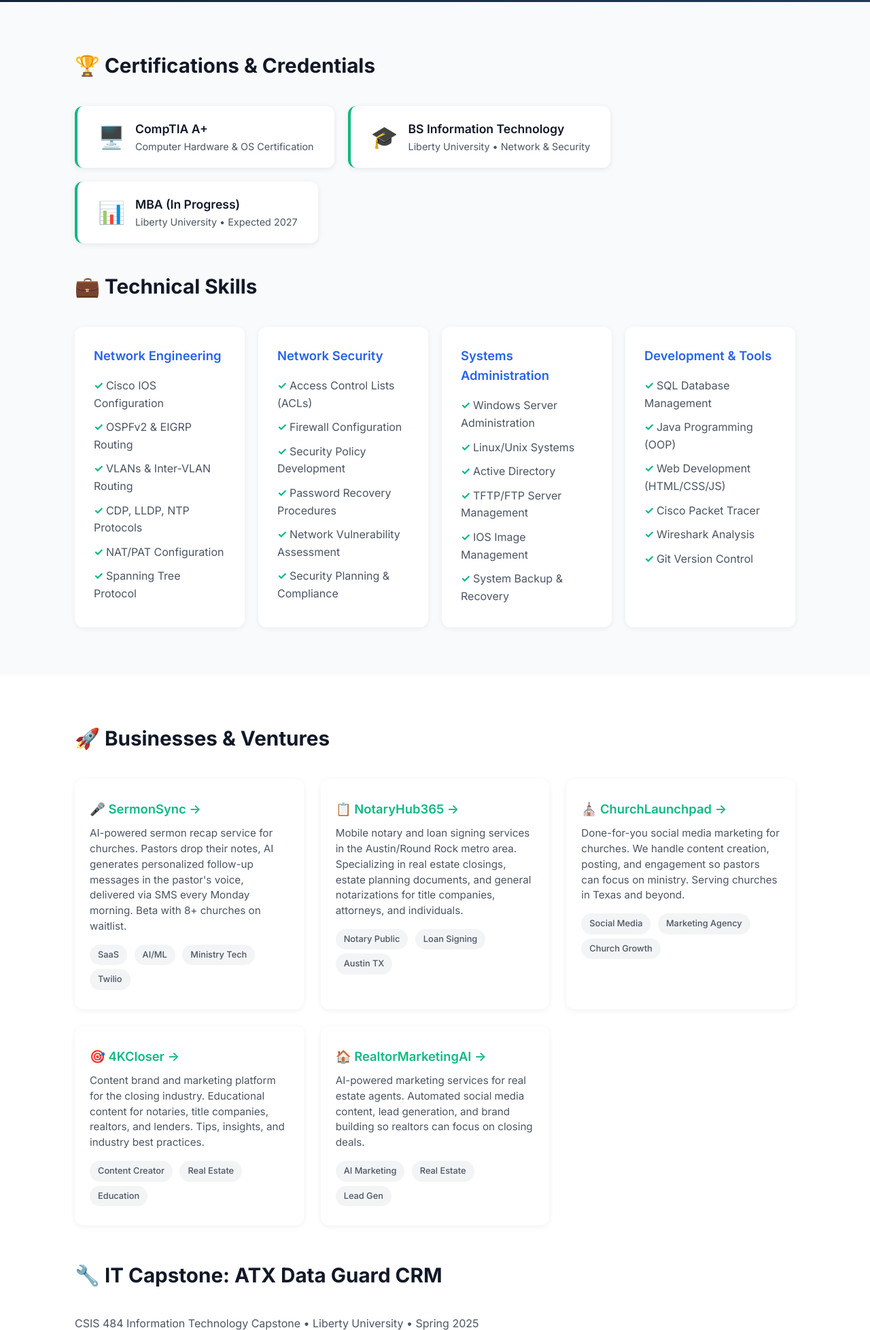
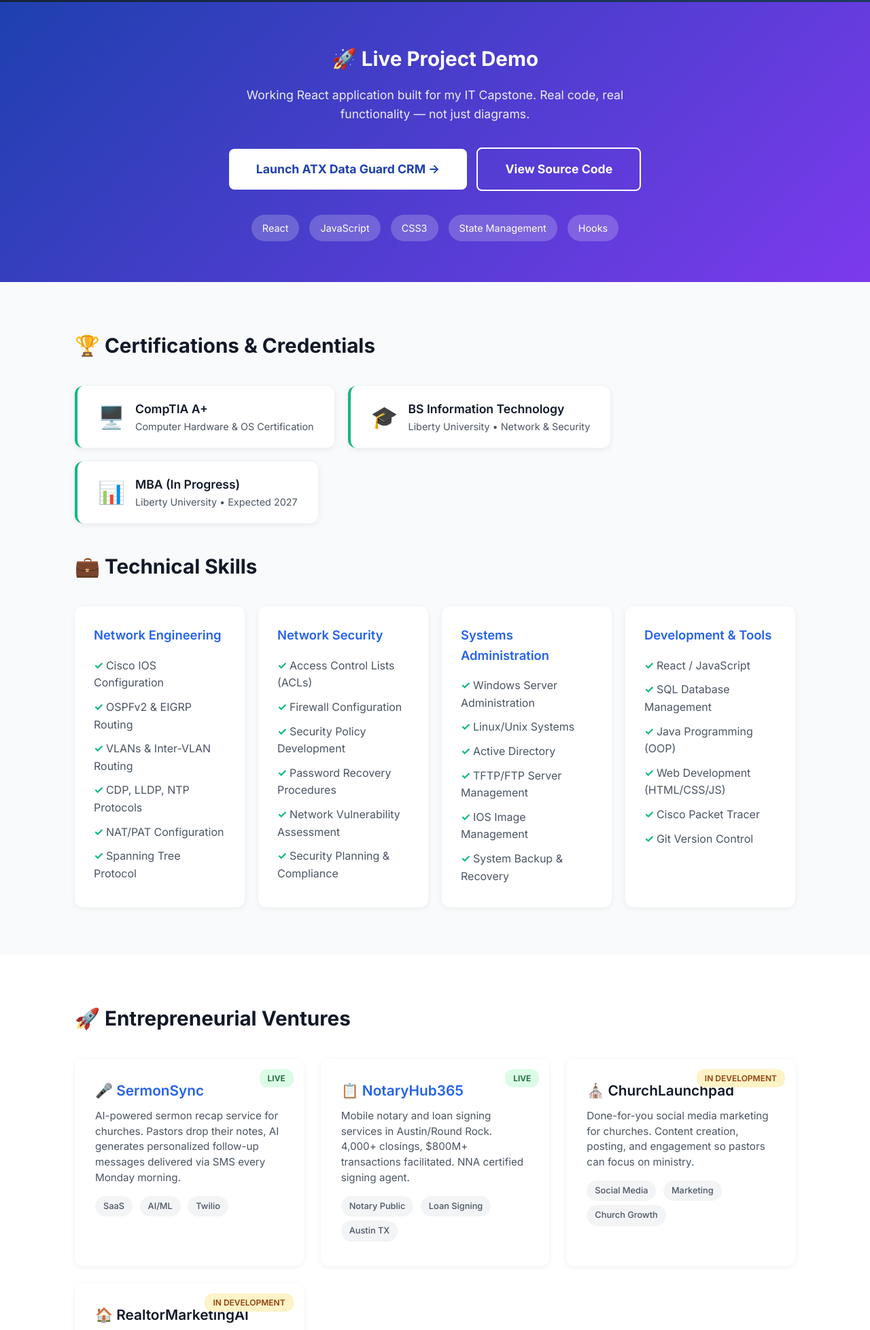
Before and after one commit to Rheingold777/it-portfolio, a plain HTML site: page index.html in a window 1280 px wide. Shown: the part 646-2603 px from the top of the page at 68% size. Drawn offline with Linux system fonts and the light colour scheme.

Commit message:
Major portfolio rework: Live demo, ventures with status badges, hiring manager audit

```diff
--- a/index.html
+++ b/index.html
@@ -107,6 +107,70 @@
             font-weight: 700;
             margin-bottom: 35px;
             color: var(--gray-900);
+        }
+
+        /* Featured Demo */
+        .featured-demo {
+            background: linear-gradient(135deg, #1e40af 0%, #7c3aed 100%);
+            color: white;
+            padding: 60px 0;
+            text-align: center;
+        }
+
+        .featured-demo h2 {
+            color: white;
+            margin-bottom: 15px;
+        }
+
+        .featured-demo p {
+            color: rgba(255,255,255,0.9);
+            max-width: 600px;
+            margin: 0 auto 30px;
+            font-size: 1.1rem;
+        }
+
+        .demo-button {
+            display: inline-block;
+            background: white;
+            color: #1e40af;
+            padding: 16px 40px;
+            border-radius: 8px;
+            text-decoration: none;
+            font-weight: 700;
+            font-size: 1.1rem;
+            transition: all 0.2s;
+            margin: 5px;
+        }
+
+        .demo-button:hover {
+            transform: translateY(-3px);
+            box-shadow: 0 10px 30px rgba(0,0,0,0.2);
+        }
+
+        .demo-button.outline {
+            background: transparent;
+            color: white;
+            border: 2px solid white;
+        }
+
+        .demo-button.outline:hover {
+            background: white;
+            color: #1e40af;
+        }
+
+        .demo-tech {
+            margin-top: 30px;
+            display: flex;
+            justify-content: center;
+            gap: 15px;
+            flex-wrap: wrap;
+        }
+
+        .demo-tech span {
+            background: rgba(255,255,255,0.2);
+            padding: 8px 16px;
+            border-radius: 20px;
+            font-size: 0.9rem;
         }
 
         /* Certifications */
@@ -234,6 +298,85 @@
         }
 
         .project-card .tag {
+            display: inline-block;
+            background: var(--gray-100);
+            padding: 5px 12px;
+            border-radius: 20px;
+            font-size: 0.8rem;
+            color: var(--gray-600);
+            margin-right: 6px;
+            margin-bottom: 6px;
+            font-weight: 500;
+        }
+
+        /* Ventures */
+        .ventures-grid {
+            display: grid;
+            grid-template-columns: repeat(auto-fit, minmax(300px, 1fr));
+            gap: 25px;
+        }
+
+        .venture-card {
+            background: white;
+            padding: 30px;
+            border-radius: 12px;
+            box-shadow: 0 2px 8px rgba(0,0,0,0.06);
+            transition: transform 0.2s, box-shadow 0.2s;
+            position: relative;
+        }
+
+        .venture-card:hover {
+            transform: translateY(-5px);
+            box-shadow: 0 12px 30px rgba(0,0,0,0.12);
+        }
+
+        .venture-card .status {
+            position: absolute;
+            top: 15px;
+            right: 15px;
+            padding: 4px 12px;
+            border-radius: 12px;
+            font-size: 0.75rem;
+            font-weight: 600;
+        }
+
+        .venture-card .status.live {
+            background: #dcfce7;
+            color: #166534;
+        }
+
+        .venture-card .status.dev {
+            background: #fef3c7;
+            color: #92400e;
+        }
+
+        .venture-card h3 {
+            font-size: 1.3rem;
+            font-weight: 600;
+            margin-bottom: 10px;
+            color: var(--gray-900);
+        }
+
+        .venture-card h3 a {
+            color: var(--primary);
+            text-decoration: none;
+        }
+
+        .venture-card h3 a:hover {
+            text-decoration: underline;
+        }
+
+        .venture-card p {
+            color: var(--gray-600);
+            font-size: 0.95rem;
+            line-height: 1.5;
+        }
+
+        .venture-card .tags {
+            margin-top: 15px;
+        }
+
+        .venture-card .tag {
             display: inline-block;
             background: var(--gray-100);
             padding: 5px 12px;
@@ -399,7 +542,25 @@
             <p class="tagline">BS in Information Technology (Network & Security) • MBA in progress at Liberty University. Building tech businesses while pursuing technical excellence in network infrastructure and security.</p>
             <div class="hero-links">
                 <a href="https://www.linkedin.com/in/bernhardsuppan" class="primary" target="_blank">LinkedIn Profile</a>
+                <a href="https://github.com/Rheingold777" class="secondary" target="_blank">GitHub</a>
                 <a href="mailto:bsuppan@gmail.com" class="secondary">Get In Touch</a>
+            </div>
+        </div>
+    </section>
+
+    <!-- FEATURED: Live Working Demo -->
+    <section class="featured-demo">
+        <div class="container">
+            <h2>🚀 Live Project Demo</h2>
+            <p>Working React application built for my IT Capstone. Real code, real functionality — not just diagrams.</p>
+            <a href="https://rheingold777.github.io/atx-crm-demo/" class="demo-button" target="_blank">Launch ATX Data Guard CRM →</a>
+            <a href="https://github.com/Rheingold777/atx-crm-demo" class="demo-button outline" target="_blank">View Source Code</a>
+            <div class="demo-tech">
+                <span>React</span>
+                <span>JavaScript</span>
+                <span>CSS3</span>
+                <span>State Management</span>
+                <span>Hooks</span>
             </div>
         </div>
     </section>
@@ -469,11 +630,11 @@
                 <div class="skill-card">
                     <h3>Development & Tools</h3>
                     <ul>
+                        <li>React / JavaScript</li>
                         <li>SQL Database Management</li>
                         <li>Java Programming (OOP)</li>
                         <li>Web Development (HTML/CSS/JS)</li>
                         <li>Cisco Packet Tracer</li>
-                        <li>Wireshark Analysis</li>
                         <li>Git Version Control</li>
                     </ul>
                 </div>
@@ -483,57 +644,42 @@
 
     <section style="background: white;">
         <div class="container">
-            <h2>🚀 Businesses & Ventures</h2>
-            <div class="projects-grid" style="margin-bottom: 50px;">
-                <div class="project-card">
-                    <div class="content" style="padding-top: 30px;">
-                        <h3 style="color: var(--accent);"><a href="https://sermonsync.church" target="_blank" style="color: var(--accent); text-decoration: none;">🎤 SermonSync →</a></h3>
-                        <p>AI-powered sermon recap service for churches. Pastors drop their notes, AI generates personalized follow-up messages in the pastor's voice, delivered via SMS every Monday morning. Beta with 8+ churches on waitlist.</p>
+            <h2>🚀 Entrepreneurial Ventures</h2>
+            <div class="ventures-grid">
+                <div class="venture-card">
+                    <span class="status live">LIVE</span>
+                    <h3><a href="https://sermonsync.church" target="_blank">🎤 SermonSync</a></h3>
+                    <p>AI-powered sermon recap service for churches. Pastors drop their notes, AI generates personalized follow-up messages delivered via SMS every Monday morning.</p>
                     <div class="tags">
                         <span class="tag">SaaS</span>
                         <span class="tag">AI/ML</span>
-                            <span class="tag">Ministry Tech</span>
                         <span class="tag">Twilio</span>
                     </div>
                 </div>
-                </div>
-                <div class="project-card">
-                    <div class="content" style="padding-top: 30px;">
-                        <h3 style="color: var(--accent);"><a href="https://notaryhub365.com" target="_blank" style="color: var(--accent); text-decoration: none;">📋 NotaryHub365 →</a></h3>
-                        <p>Mobile notary and loan signing services in the Austin/Round Rock metro area. Specializing in real estate closings, estate planning documents, and general notarizations for title companies, attorneys, and individuals.</p>
+                <div class="venture-card">
+                    <span class="status live">LIVE</span>
+                    <h3><a href="https://notaryhub365.com" target="_blank">📋 NotaryHub365</a></h3>
+                    <p>Mobile notary and loan signing services in Austin/Round Rock. 4,000+ closings, $800M+ transactions facilitated. NNA certified signing agent.</p>
                     <div class="tags">
                         <span class="tag">Notary Public</span>
                         <span class="tag">Loan Signing</span>
                         <span class="tag">Austin TX</span>
                     </div>
                 </div>
-                </div>
-                <div class="project-card">
-                    <div class="content" style="padding-top: 30px;">
-                        <h3 style="color: var(--accent);"><a href="https://churchlaunchpad.org" target="_blank" style="color: var(--accent); text-decoration: none;">⛪ ChurchLaunchpad →</a></h3>
-                        <p>Done-for-you social media marketing for churches. We handle content creation, posting, and engagement so pastors can focus on ministry. Serving churches in Texas and beyond.</p>
+                <div class="venture-card">
+                    <span class="status dev">IN DEVELOPMENT</span>
+                    <h3>⛪ ChurchLaunchpad</h3>
+                    <p>Done-for-you social media marketing for churches. Content creation, posting, and engagement so pastors can focus on ministry.</p>
                     <div class="tags">
                         <span class="tag">Social Media</span>
-                            <span class="tag">Marketing Agency</span>
+                        <span class="tag">Marketing</span>
                         <span class="tag">Church Growth</span>
                     </div>
                 </div>
-                </div>
-                <div class="project-card">
-                    <div class="content" style="padding-top: 30px;">
-                        <h3 style="color: var(--accent);"><a href="https://4kcloser.com" target="_blank" style="color: var(--accent); text-decoration: none;">🎯 4KCloser →</a></h3>
-                        <p>Content brand and marketing platform for the closing industry. Educational content for notaries, title companies, realtors, and lenders. Tips, insights, and industry best practices.</p>
-                        <div class="tags">
-                            <span class="tag">Content Creator</span>
-                            <span class="tag">Real Estate</span>
-                            <span class="tag">Education</span>
-                        </div>
-                    </div>
-                </div>
-                <div class="project-card">
-                    <div class="content" style="padding-top: 30px;">
-                        <h3 style="color: var(--accent);"><a href="https://realtormarketingai.com" target="_blank" style="color: var(--accent); text-decoration: none;">🏠 RealtorMarketingAI →</a></h3>
-                        <p>AI-powered marketing services for real estate agents. Automated social media content, lead generation, and brand building so realtors can focus on closing deals.</p>
+                <div class="venture-card">
+                    <span class="status dev">IN DEVELOPMENT</span>
+                    <h3>🏠 RealtorMarketingAI</h3>
+                    <p>AI-powered marketing services for real estate agents. Automated social media content and lead generation.</p>
                     <div class="tags">
                         <span class="tag">AI Marketing</span>
                         <span class="tag">Real Estate</span>
@@ -542,7 +688,10 @@
                 </div>
             </div>
         </div>
+    </section>
 
+    <section>
+        <div class="container">
             <h2>🔧 IT Capstone: ATX Data Guard CRM</h2>
             <p style="color: var(--gray-600); margin-bottom: 30px;">CSIS 484 Information Technology Capstone • Liberty University • Spring 2025</p>
             <div class="projects-grid">
@@ -574,11 +723,10 @@
                     <img src="assets/gantt-chart.png" alt="Project Gantt Chart">
                     <div class="content">
                         <h3>Project Schedule (Gantt Chart)</h3>
-                        <p>Project timeline Feb–Apr 2025 with phases: Planning, Development, Integration, Testing, Deployment, and Closing. Task sequencing and dependencies.</p>
+                        <p>Project timeline Feb–Apr 2025 with phases: Planning, Development, Integration, Testing, Deployment, and Closing.</p>
                         <div class="tags">
                             <span class="tag">Project Management</span>
                             <span class="tag">Gantt</span>
-                            <span class="tag">CSIS 484</span>
                         </div>
                     </div>
                 </div>
@@ -605,8 +753,12 @@
                     </div>
                 </div>
             </div>
+        </div>
+    </section>
 
-            <h2 style="margin-top: 60px;">🔧 Cisco Networking Labs</h2>
+    <section style="background: white;">
+        <div class="container">
+            <h2>🔧 Cisco Networking Labs</h2>
             <p style="color: var(--gray-600); margin-bottom: 30px;">CSIS 430 Advanced Networking • Cisco Packet Tracer</p>
             <div class="projects-grid">
                 <div class="project-card">
@@ -630,30 +782,6 @@
                             <span class="tag">ACL</span>
                             <span class="tag">Security</span>
                             <span class="tag">IPv4</span>
-                        </div>
-                    </div>
-                </div>
-                <div class="project-card">
-                    <img src="assets/cdp-lldp-ntp.png" alt="Network Discovery Protocols">
-                    <div class="content">
-                        <h3>Network Discovery & Time Sync</h3>
-                        <p>Configured CDP, LLDP, and NTP protocols across enterprise infrastructure for improved network visibility and synchronized timekeeping.</p>
-                        <div class="tags">
-                            <span class="tag">CDP</span>
-                            <span class="tag">LLDP</span>
-                            <span class="tag">NTP</span>
-                        </div>
-                    </div>
-                </div>
-                <div class="project-card">
-                    <img src="assets/password-recovery.png" alt="Password Recovery">
-                    <div class="content">
-                        <h3>Router Password Recovery</h3>
-                        <p>Executed password recovery procedures on Cisco routers, including ROMMON access and configuration register modification.</p>
-                        <div class="tags">
-                            <span class="tag">Security</span>
-                            <span class="tag">ROMMON</span>
-                            <span class="tag">Recovery</span>
                         </div>
                     </div>
                 </div>
@@ -686,7 +814,7 @@
                 <div class="education-item">
                     <h3>Master of Business Administration <span class="status progress">In Progress</span></h3>
                     <p class="school">Liberty University</p>
-                    <p class="concentration">Concentration: Strategic Management</p>
+                    <p class="concentration">Graduate Business Studies</p>
                     <p class="date">Expected 2027</p>
                 </div>
             </div>
@@ -730,24 +858,8 @@
                     <span class="name">Web Programming</span>
                 </div>
                 <div class="course-item">
-                    <span class="code">BUSI 520</span>
-                    <span class="name">Marketing Management (A-)</span>
-                </div>
-                <div class="course-item">
-                    <span class="code">BUSI 530</span>
-                    <span class="name">Managerial Finance (B-)</span>
-                </div>
-                <div class="course-item">
-                    <span class="code">BUSI 561</span>
-                    <span class="name">Legal Issues in Business (B)</span>
-                </div>
-                <div class="course-item">
-                    <span class="code">BUSI 570</span>
-                    <span class="name">Ethical Leadership (IP)</span>
-                </div>
-                <div class="course-item">
-                    <span class="code">BUSI 600</span>
-                    <span class="name">Business Research Methods (IP)</span>
+                    <span class="code">BUSI-520</span>
+                    <span class="name">MBA: Business Dynamics (A)</span>
                 </div>
                 <div class="course-item">
                     <span class="code">INFT-241</span>
```
Lines whose indentation alone changed are shown as unchanged.
